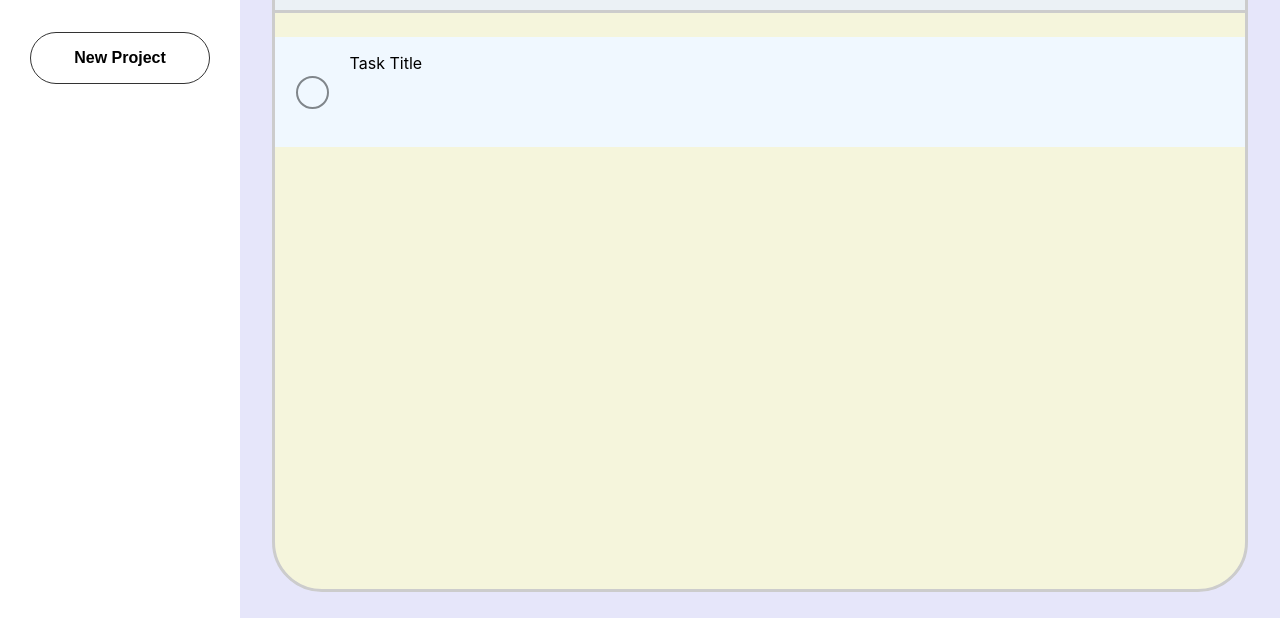
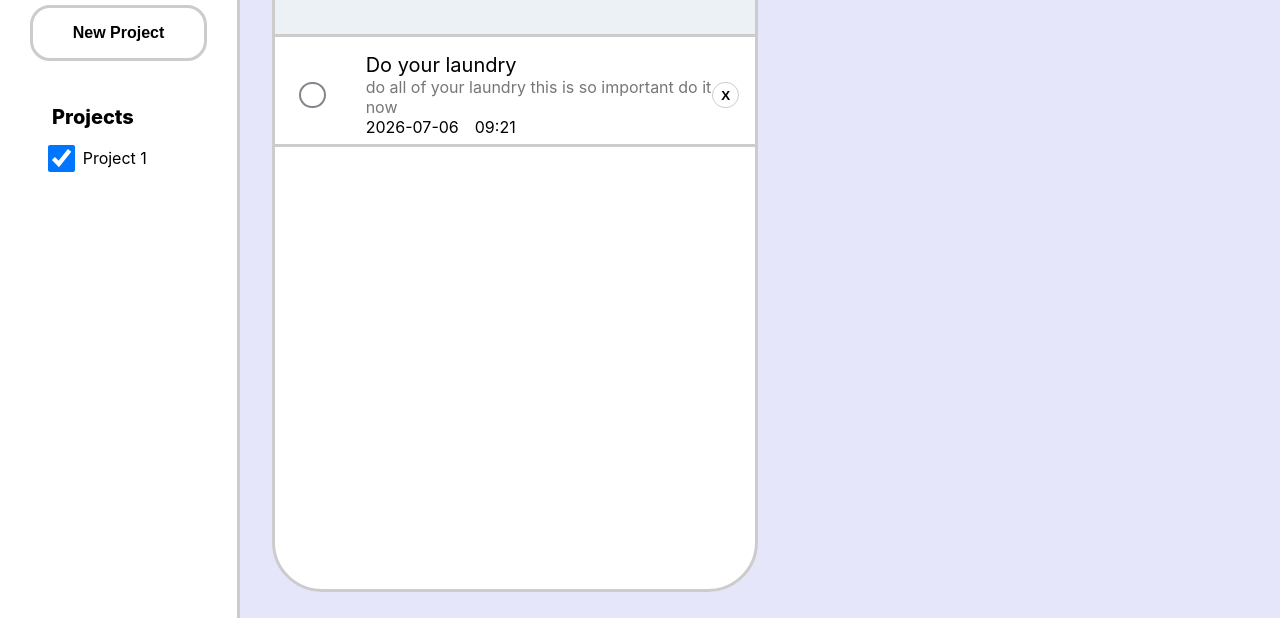
Before and after one commit to henhenmao/todo-list, a website built with webpack: page src/template.html in a window 1280 px wide. Shown: the part 182-800 px from the top of the page. Built offline with nearby package versions, Linux system fonts and the light colour scheme.

Commit message:
Made some changes but i forgot what exactly i did
i might call it wraps from here i'm kind of tired of making this and localStorage sounds too scary to do maybe i'll do it later

```diff
--- a/src/createProject.js
+++ b/src/createProject.js
@@ -2,6 +2,7 @@
 import Project from "./Project.js";
 
 function createProjectDiv(project) {
+    const list = document.getElementById("projects-list");
     const projectDiv = document.createElement("div");
     projectDiv.classList.add("project");
 
@@ -13,6 +14,7 @@ function createProjectDiv(project) {
     projectTitle.textContent = `${project.name}`;
 
     const newTaskButton = document.createElement("button");
+    newTaskButton.classList.add("add-btn");
     newTaskButton.classList.add("new-task-button");
     newTaskButton.textContent = "add task";
 
@@ -21,12 +23,32 @@ function createProjectDiv(project) {
 
     projectHeader.append(projectTitle, newTaskButton);
     projectDiv.append(projectHeader, projectContent);
-    console.log(projectDiv);
+
+    addProjectToList(project, list, projectDiv);
+    // console.log(projectDiv);
     return projectDiv;
 }
 
-function addProjectToMain(projectDiv, mainDiv) {
-    mainDiv.append(projectDiv);
-}
+function addProjectToList(project, listDiv, projectDiv) {
 
-export {createProjectDiv, addProjectToMain};
+    const sidebarProject = document.createElement("div");
+    sidebarProject.classList.add("sidebar-project")
+
+    const showProject = document.createElement("input");
+    showProject.type = "checkbox";
+    showProject.classList.add("show-project");
+    showProject.checked = true;
+
+    showProject.addEventListener("change", () => {
+        projectDiv.classList.toggle("hidden", !showProject.checked);
+    });
+
+    const projectTitle = document.createElement("div");
+    projectTitle.classList.add("sidebar-project-title");
+    projectTitle.textContent = project.name;
+
+    sidebarProject.append(showProject, projectTitle);
+    listDiv.append(sidebarProject);
+};
+
+export {createProjectDiv};
--- a/src/createTask.js
+++ b/src/createTask.js
@@ -20,8 +20,23 @@ function createTaskDiv(task) {
     checkTask.type = "checkbox";
     checkTask.classList.add("task-check");
 
+    const taskButtons = document.createElement("div");
+    taskButtons.classList.add("task-buttons");
+
+    // const editTask = document.createElement("button");
+    // editTask.textContent = "edit";
+
+    const deleteTask = document.createElement("button");
+    deleteTask.textContent = "X";
+    deleteTask.classList.add("delete-task-button");
+
+
+    // taskDetails div will contain the title, due date/time, and edit/delete buttons
     const taskDetails = document.createElement("div");
     taskDetails.classList.add("task-details")
+
+    const taskInfo = document.createElement("div");
+    taskInfo.classList.add("task-info");
 
     const taskTitle = document.createElement("div");
     taskTitle.classList.add("task-title");
@@ -33,10 +48,27 @@ function createTaskDiv(task) {
 
     const taskDue = document.createElement("div");
     taskDue.classList.add("task-due");
-    taskDue.textContent = task.due;
 
+    const taskDate = document.createElement("div");
+    taskDate.classList.add("task-date");
+    taskDate.textContent = task.dueDate;
+
+    const taskTime = document.createElement("div");
+    taskTime.classList.add("task-time");
+    taskTime.textContent = task.dueTime;
+
+    taskDue.append(taskDate, taskTime);
+    taskInfo.append(taskTitle, taskDescription, taskDue)
+
+    checkTask.addEventListener("change", () => {
+        taskInfo.classList.toggle("completed", checkTask.checked);
+    });
+
+    // taskButtons.append(editTask, deleteTask);
+    taskButtons.append(deleteTask);
     checkDiv.append(checkTask);
-    taskDetails.append(taskTitle, taskDue);
+
+    taskDetails.append(taskInfo, taskButtons);
     taskDiv.append(checkDiv, taskDetails);
 
     return taskDiv
--- a/src/index.js
+++ b/src/index.js
@@ -4,20 +4,13 @@ import "./styles.css";
 import Task from "./Tasks.js";
 import Project from "./Project.js";
 import {createTask, createTaskDiv} from "./createTask.js";
-import {createProjectDiv, addProjectToMain} from "./createProject.js";
+import {createProjectDiv} from "./createProject.js";
 
 const page = document.getElementById("page");
 const main = document.getElementById("main");
 const newTaskDiv = document.getElementById("new-task-div");
 const newProjectDiv = document.getElementById("new-project-div");
 
-// "New Task" sidebar button click event
-
-// const newTaskButton = document.getElementById("new-task-button");
-// newTaskButton.addEventListener("click", () => {
-//     newTaskDiv.classList.add("visible");
-//     document.getElementById("new-title").focus();
-// });
 
 // action performed after the submit button of a new task is clicked
 const newTaskForm = document.querySelector(".new-task-details");
@@ -39,7 +32,8 @@ newTaskForm.addEventListener("submit", (e) => {
 const newProjectButton = document.getElementById("new-project-button");
 newProjectButton.addEventListener("click", () => {
     newProjectDiv.classList.add("visible");
-    document.getElementById("new-project-title").focus();
+    const textBox = document.getElementById("new-project-title");
+    textBox.focus();
 });
 
 let projects = [];
@@ -60,10 +54,11 @@ const newProjectForm = document.querySelector(".new-project-details");
 newProjectForm.addEventListener("submit", (e) => {
     e.preventDefault();
     const projectTitle = document.getElementById("new-project-title").value;
-
     const project = new Project(projectTitle);
 
     addProject(project);
+
+
     closeForm(newProjectDiv, newProjectForm);
 });
 
@@ -110,13 +105,19 @@ function addTask(project, task) {
     const newDiv = createTaskDiv(task);
     const projectDiv = projectContentDivs.get(project);
     projectDiv.append(newDiv);
+
+    const deleteButton = newDiv.querySelector(".delete-task-button");
+    deleteButton.addEventListener("click", () => {
+        project.removeTask(task);
+        newDiv.remove();
+    });
 }
 
 // init exmaple project and task in DOM
 
 const exampleTask = new Task(
-    "Task Title",
-    "This is the description of the task",
+    "Do your laundry",
+    "do all of your laundry this is so important do it now",
     "2026-07-06",
     "09:21",
 );
--- a/src/styles.css
+++ b/src/styles.css
@@ -52,23 +52,60 @@ button {
     height: 100vh;
     display: grid;
     grid-template-columns: 240px 1fr;
-
 }
 
 .sidebar {
     background-color: white;
     display: grid;
-    grid-template-rows: 1fr 1fr 3fr;
+    grid-template-rows: 1fr 1fr 0.1fr 3fr;
     min-height: 0;
+
+    border-right: 0.2rem solid #ccc;
+}
+
+.sidebar-projects {
+    margin-left: 2em;
+}
+
+
+.sidebar-projects-heading {
+    display: flex;
+    padding: 0 1em;
+    font-size: 20px;
+    font-weight: 800;
+}
+
+
+.sidebar-project {
+    display: flex;
+    gap: 0.5em;
+    padding: 1em;
+}
+
+#projects-list {
+    min-height: 0;
+    overflow: auto;
+}
+
+.show-project {
+    width: 2em;
+    height: 2em;
+    cursor: pointer;
+}
+
+.sidebar-project-title {
+    display: flex;
+    justify-content: center;
+    align-items: center;
 }
 
 .main {
     padding: 2rem;
     min-height: 0;
-    overflow: auto;
-
-    display: grid;
-    grid-template-columns: repeat(auto-fit, minmax(280px, 1fr));
+    overflow-y: hidden;
+    display: flex;
+    flex-wrap: nowrap;
+    align-items: stretch;
     gap: 2rem;
 }
 
@@ -77,6 +114,7 @@ button {
     background-color: var(--blue);
     justify-content: center;
     align-items: center;
+    border-bottom: 0.2rem solid #ccc;
 
     font-size: 3em;
     font-weight: 700;
@@ -102,11 +140,13 @@ button {
     justify-content: center;
     gap: 0.5em;
 
-    border: 1px solid #333;
     border-radius: 50px;
     background-color: white;
     font-size: 1em;
     font-weight: 600;
+
+    border-radius: 20px;
+    border: 0.2rem solid #ccc;
 
     transition: background-color 0.3s ease, box-shadow 0.3s ease;
 }
@@ -233,20 +273,24 @@ button {
     max-height: 20%;
     display: grid;
     grid-template-columns: 1fr 12fr;
-    background-color: aliceblue;
+
+    border-bottom: 0.2rem solid #ccc;
+    box-sizing: border-box;
+    /* background-color: aliceblue; */
 }
 
 .check-div {
     display: flex;
     justify-content: center;
     align-items: center;
+    padding: 0 1.5em;
 }
 
 
 .task-check {
     appearance: none;
-    width: 2.5em;
-    height: 2.5em;
+    width: 2em;
+    height: 2em;
     border: 2px solid #80868b;
     border-radius: 50%;
 }
@@ -257,13 +301,66 @@ button {
 }
 
 .task-details {
-    padding: 1em 0;
+    padding: 1em;
+    display: flex;
+    justify-content: space-between;
+}
+
+.task-info {
+    display: flex;
+    flex-direction: column;
+    /* gap: 1em; */
+    justify-content: space-around;
+
+    transition: filter 0.2s ease, opacity 0.2s ease;
+}
+
+.task-info.completed {
+    text-decoration: line-through;
+}
+
+.task-title {
+    font-size: 20px;
+}
+
+.task-description {
+    color: #767676;
+}
+
+.task-due {
+    /* background-color: red; */
+    display: flex;
+    gap: 1em;
+}
+
+.task-buttons {
+    display: flex;
+    flex-direction: column;
+    gap: 1em;
+    justify-content: center;
+}
+
+.delete-task-button {
+    border-radius: 50%;
+    width: 2em;
+    height: 2em;
+    background-color: white;
+    border: 1px solid #ccc;
+    font-weight: 600;
+
+}
+
+
+.project.hidden {
+    display: none;
 }
 
 .project {
-    background-color: beige;
+    background-color: white;
     height: 100%;
     min-height: 0;
+    flex-shrink: 0;
+    width: 30rem;
 
     display: grid;
     grid-template-rows: 1fr 3fr;
@@ -271,6 +368,8 @@ button {
     border: 0.2rem solid #ccc;
     border-radius: 50px;
     overflow: hidden;
+
+    transition: background-color 0.2s ease, box-shadow 0.2s ease;
 }
 
 .project-header {
@@ -283,24 +382,27 @@ button {
     gap: 1em;
 
     border-bottom: 0.2rem solid #ccc;
-    margin-bottom: 1em;
+    box-sizing: border-box;
+    /* margin-bottom: 1em; */
 }
 
 .new-task-button {
-    width: 10%;
+    width: 150px;
     height: 50%;
-    border-radius: 20px;
-    border: 0.2rem solid #ccc;
+    font-size: 16px;
 }
 
 .project-content {
     display: flex;
     flex-direction: column;
-    gap: 1em;
     min-height: 0;
     overflow: auto;
 }
 
+#new-project-div {
+    min-height: 0;
+    grid-template-rows: auto auto;
+}
 
 
 .new-project-header {
--- a/src/template.html
+++ b/src/template.html
@@ -36,7 +36,7 @@
     </div>
 
     <div id="page" class="page">
-        <div class="sidebar">
+        <div id="sidebar" class="sidebar">
             <div class="logo">
                 <div class="logo-text">
                     Tasks
@@ -46,6 +46,12 @@
                 <!-- <button id="new-task-button" class="add-btn">New Task</button> -->
                 <button id="new-project-button" class="add-btn">New Project</button>
             </div>
+
+            <div class="sidebar-projects">
+                <div class="sidebar-projects-heading">Projects</div>
+                <div id="projects-list">
+                </div>
+            </div>
         </div>
         <div id="main" class="main">
             <!-- projects go here -->
```
